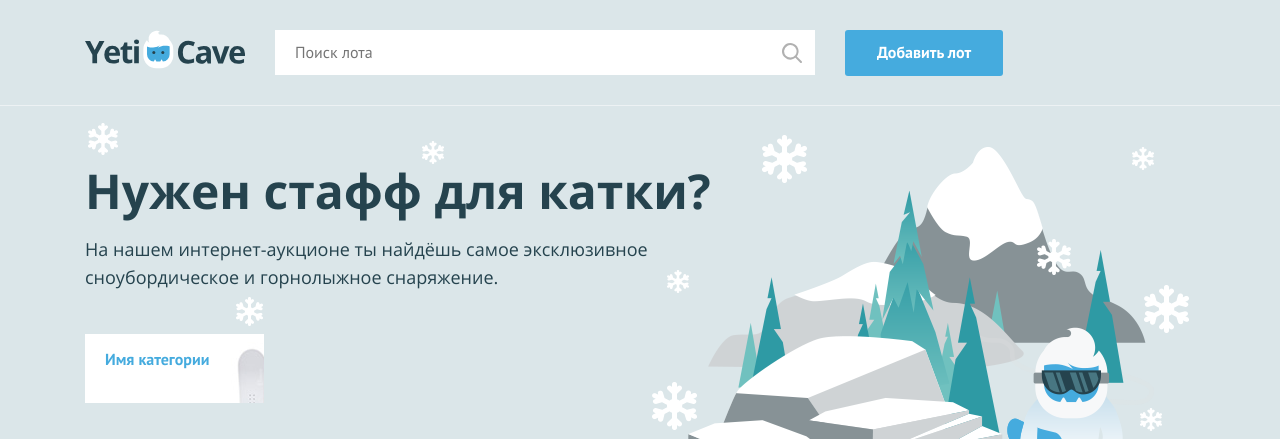
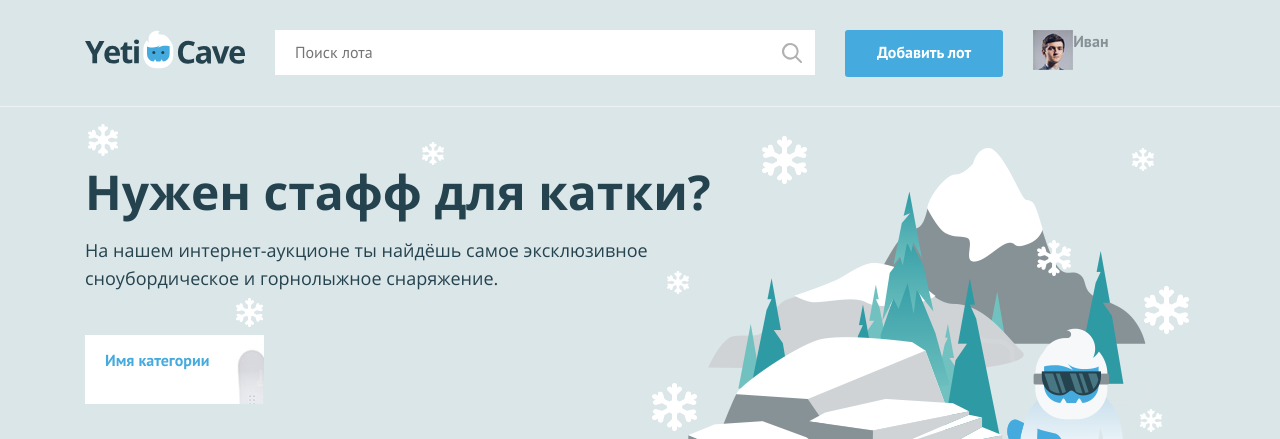
Before and after one commit to Sluselka/YetiCave-Sliusarev, a PHP site: page / in a window 1280 px wide. Shown: the top 439 px of the page. Run offline with PHP 8.4, Linux system fonts and the light colour scheme.

Commit message:
first task

```diff
--- a/index.php
+++ b/index.php
@@ -1,7 +1,7 @@
 <?php
 $is_auth = rand(0, 1);
 
-$user_name = ''; // укажите здесь ваше имя
+$user_name = 'Иван'; // укажите здесь ваше имя
 ?>
 <!DOCTYPE html>
 <html lang="ru">
@@ -28,7 +28,27 @@ $user_name = ''; // укажите здесь ваше имя
 
         <nav class="user-menu">
 
-        <!-- здесь должен быть PHP код для показа меню и данных пользователя -->
+        <?php if($is_auth==1)
+        { ?>
+            <div class="user-menu__image">
+                <img src="img/user.jpg" width="40" height="40" alt="Пользователь">
+            </div>
+            <div class="user-menu__logged">
+                <p><?php echo"$user_name" ?></p>
+            </div>
+        <?php }
+        else
+        { ?>
+
+            <ul class="user-menu__list">
+                <li class="user-menu__item">
+                    <a href="#">Регистрация</a>
+                </li>
+                <li class="user-menu__item">
+                    <a href="#">Вход</a>
+                </li>
+            </ul>
+        <?php } ?>
 
         </nav>
     </div>
```
